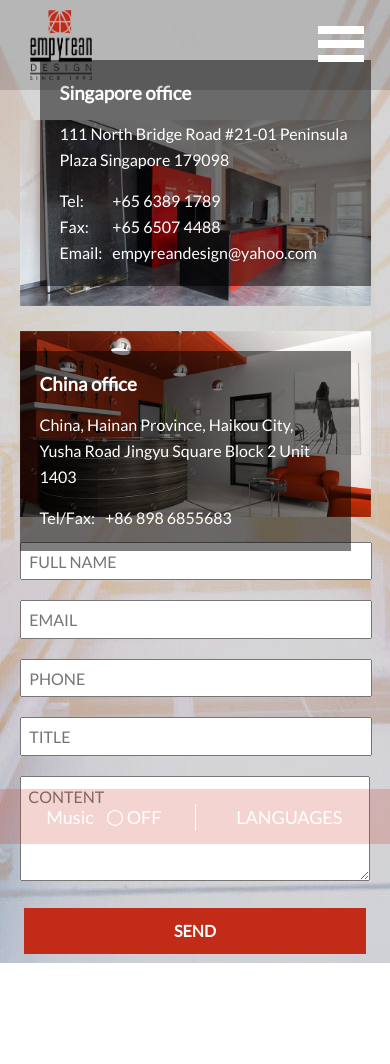
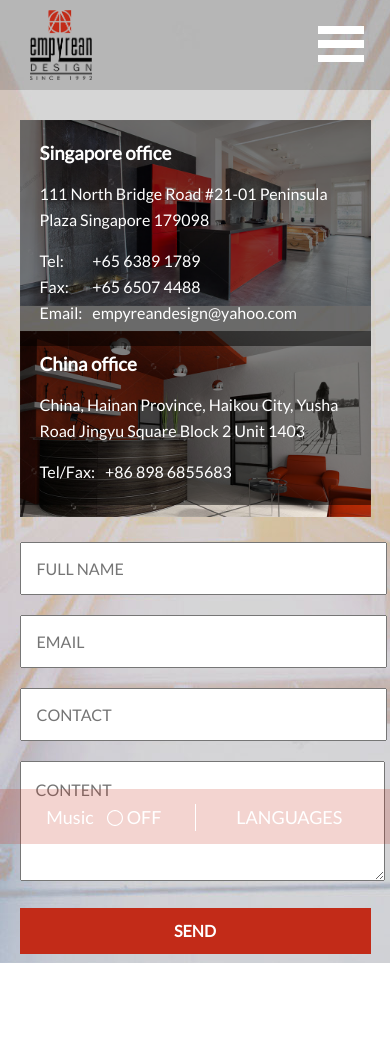
Before and after one commit to quangthi90/empyrean, a PHP site: page /contact.html in a window 390 px wide. Run offline with PHP 8.4, Linux system fonts and the light colour scheme.

Commit message:
- Fix contact, responsive styles, language options
Signed-off-by: wmthiet <nvthiet.khtn08@gmail.com>

```diff
--- a/contact.html
+++ b/contact.html
@@ -172,7 +172,6 @@
                 </div>
                 <div class="contact-form">
                   <div class="inputs">
-                    <div class="fl">
                     <div class="form-control">
                         <input class="control" type="text" placeholder="FULL NAME" />
                     </div>
@@ -180,18 +179,11 @@
                         <input class="control" type="email" placeholder="EMAIL" />
                     </div>
                     <div class="form-control">
-                        <input class="control" type="text" placeholder="PHONE" />
-                      </div>
-                    </div>
-                    <div class="fr">
-                      <div class="form-control">
-                        <input class="control" type="text" placeholder="TITLE" />
+                        <input class="control" type="text" placeholder="CONTACT" />
                     </div>
                     <div class="form-control">
                         <textarea class="control" placeholder="CONTENT"></textarea>
                     </div>
-                    </div>
-                    <div class="clear"></div>
                   </div>
                   <div class="actions center">
                     <button class="btn btn-primary">Send</button>
--- a/css/main.css
+++ b/css/main.css
@@ -574,15 +574,7 @@ MAIN UI
 }
 .contact-form .inputs {
     margin: 0 auto;
-    width: 90%;
-}
-.contact-form .inputs .fl {
-    width: 48%;
-    margin-right: 1%;
-}
-.contact-form .inputs .fr {
-    width: 48%;
-    margin-left: 1%;
+    width: 80%;
 }
 .contact-form .form-control {
     margin-bottom: 20px;
@@ -591,14 +583,15 @@ MAIN UI
 
 }
 .contact-form .actions .btn-primary {
-    padding: 10px 150px;
+    padding: 10px 50px;
+    width: 70%;
 }
 .contact-form .form-control {
 
 }
 .contact-form .form-control .control {
     width: 95%;
-    padding: 2.2%;
+    padding: 15px;
 }
 .contact-form .form-control textarea.control {
     height: 88px;
@@ -757,7 +750,6 @@ MAIN UI
         MOBILE: Main
        ============== */
     body {
-        background-position: 0 -540px;
     }
     .footer-container {
         display: none;
@@ -873,24 +865,48 @@ MAIN UI
         background-color: #333;
     }
 
+    .office.info-bl .office-info,
+    .office.info-tr .office-info {
+        left: 0;
+        top: 0;
+        bottom: 0;
+        right: 0;
+    }
+    .content-block .title {
+        text-align: center;
+        width: 100%;
+    }
+    .content-block .img-wrapper {
+        width: 100%;
+        float: none;
+        padding: 15px 0;
+        text-align: center;
+    }
+    .content-block .img-wrapper img {
+        max-width: 50%;
+        width: inherit;
+    }
+    .content-block.design-form .content {
+        width: 100%;
+        float: none;
+    }
+    .contact-form .actions .btn-primary {
+        width: 100%;
+    }
 }
 
 @media only screen and (max-width: 768px) {
     .contact-form .inputs {
         width: 100%;
     }
-    .contact-form .inputs .fl {
-        width: 100%;
-        margin-right: 0;
-    }
-    .contact-form .inputs .fr {
-        width: 100%;
-        margin-right: 0;
-    }
+
     .home .news-list .news-item {
         width: 100%;
         margin-left: 0;
         margin-bottom: 20px;
+    }
+    .contact-form .actions .btn-primary {
+        width: 100%;
     }
 }
 
--- a/js/main.js
+++ b/js/main.js
@@ -1,5 +1,6 @@
 var App = {};
 (function($){
+	var DEFAULT_LANGUAGE_COOKIE_NAME = "language";
 
 	App.VideoStarted = function(){
 		if(!isMusicOn()) return;
@@ -17,6 +18,25 @@ var App = {};
 		if(player && player.paused){
 			player.play();
 		}
+	};
+
+	App.SetCookie = function(cname, cvalue, exdays) {
+	    var d = new Date();
+	    d.setTime(d.getTime() + (exdays*24*60*60*1000));
+	    var expires = "expires="+d.toUTCString();
+	    document.cookie = cname + "=" + cvalue + "; " + expires;
+	};
+
+	App.GetCookie = function(cname) {
+	    var name = cname + "=";
+	    var ca = document.cookie.split(';');
+	    for(var i=0; i<ca.length; i++) {
+	        var c = ca[i];
+	        while (c.charAt(0) == ' ') c = c.substring(1);
+	        if (c.indexOf(name) == 0)
+	        	return c.substring(name.length,c.length);
+	    }
+	    return "";
 	};
 
 	$(document).ready(init);
@@ -51,6 +71,11 @@ var App = {};
 				languageControl.removeClass("show");
 			}
 		});
+		$(".lang-option").on("click", function(e){
+			e.preventDefault();
+			changeLanguage($(this).data("code"));
+		});
+
 		menu.find(".menu-toogle").on("click", function(){
 			if(languageControl.hasClass("show")){
 				languageControl.removeClass("show");
@@ -109,10 +134,12 @@ var App = {};
         //Background slides
         if($(".welcome-page").length > 0){
         	$.backstretch([
-			      "img/background/i01.jpg"
-			    , "img/background/i02.jpg"
-			    , "img/background/i03.jpg"
-			    , "img/background/i04.jpg"
+			      "img/background/welcome.jpg"
+			    , "img/background/home.jpg"
+			    , "img/background/about.jpg"
+			    , "img/background/designforum.jpg"
+			    , "img/background/gallery.jpg"
+			    , "img/background/contact.jpg"
 			], {duration: 9000, fade: 1000});
         }
 
@@ -170,7 +197,7 @@ var App = {};
 		}
 
 		if($("body.welcome-page").length > 0 || $("body.gallery").length > 0){
-			toggleMusic(musicTrigger, true);
+			//toggleMusic(musicTrigger, true);
 		}else{
 			musicTrigger.addClass("off");
 		}
@@ -197,6 +224,16 @@ var App = {};
 		trigger.toggleClass('off');
 	}
 
+	function changeLanguage(code){
+		code = code || 'EN';
+		var existing = App.GetCookie(DEFAULT_LANGUAGE_COOKIE_NAME);
+
+		if(existing != code){
+			App.SetCookie(DEFAULT_LANGUAGE_COOKIE_NAME, code, 30);
+			window.location.reload();
+		}
+	}
+
 	function getPlayer(){
 		return document.getElementById("music-background");
 	}
--- a/language.php
+++ b/language.php
@@ -1,12 +1,8 @@
 <?php
 if (isset($_COOKIE['language'])) {
-    $code = $request->cookie['language'];
+    $code = $_COOKIE['language'];
 } else {
     $code = 'EN';
-}
-
-if (!isset($_COOKIE['language']) || $_COOKIE['language'] != $code) {
-    setcookie('language', $code, time() + 60 * 60 * 24 * 30, '/', $_SERVER['HTTP_HOST']);
 }
 
 session_start();
```
Also changed, not shown: index.php (+14 -14 lines). Lines whose indentation alone changed are shown as unchanged.
